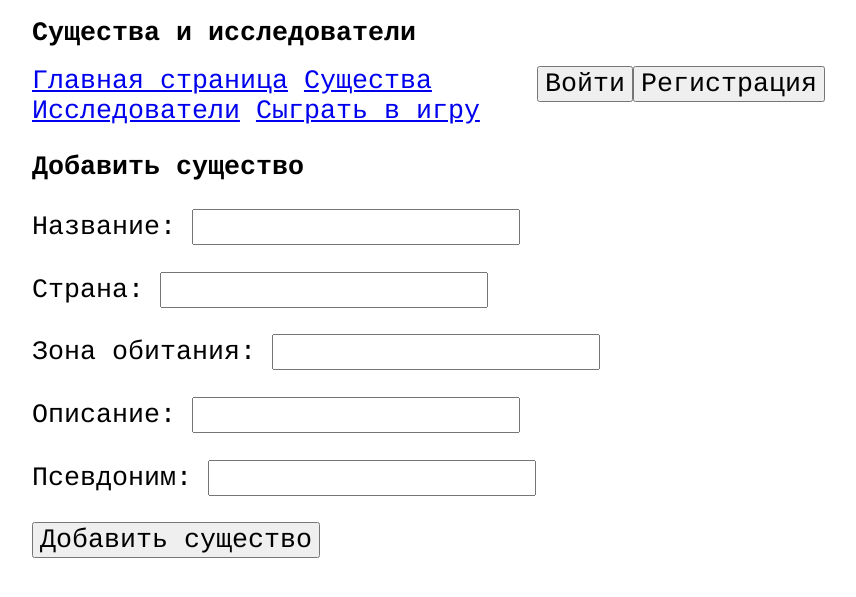
After one commit to TheStupidBear/FastAPI-Creature, a FastAPI app: template template/create_creature.html in a window 1280 px wide. The commit adds this page. Shown: the top 597 px of the page, without its empty margins (108-964 px from the left). Run offline with FastAPI, Linux system fonts and the light colour scheme; the template is opened without the code that fills it, so the values that code supplies are empty.

Commit message:
делаю добавить существо

```diff
--- /dev/null
+++ b/template/create_creature.html
@@ -0,0 +1,28 @@
+{% extends 'main.html' %}
+
+{% block content %}
+	<h1>Добавить существо</h1>
+	<form action="/creature/create" method="post">
+		<p>
+		<label for="name">Название:</label>
+		<input type="text" name="name">
+		</p>
+		<p>
+			<label for="country">Страна:</label>
+			<input type="text" name="country">
+		</p>
+		<p>
+			<label for="area">Зона обитания:</label>
+			<input type="text" name="area">
+		</p>
+		<p>
+			<label for="description">Описание:</label>
+			<input type="text" name="description">
+		</p>
+		<p>
+			<label for="aka">Псевдоним:</label>
+			<input type="text" name="aka">
+		</p>
+		<button type="submit">Добавить существо</button>
+	</form>
+{% endblock %}
--- a/template/list_creatures.html
+++ b/template/list_creatures.html
@@ -1,6 +1,9 @@
 {% extends 'main.html' %}
 
 {% block content %}
+ <form action="/creature/add" method="POST">
+    	<button type="submit">Добавить существо</button>
+ </form>
 <table bgcolor="#eeeeee">
  	<tr>
  		<th colspan=3>Существа</th>
@@ -25,7 +28,4 @@
  	</tr>
  	{% endfor %}
  </table>
- <form action="/creature/add" method="POST">
-    	<button type="submit">Добавить существо</button>
- </form>
 {% endblock %}
--- a/template/main.html
+++ b/template/main.html
@@ -32,9 +32,9 @@
 	<div class="container">
   		<div class="item">
 			<a href="/">Главная страница</a>
-			{% block content %}
-			{% endblock %}
-
+			<a href="/creature">Существа</a>
+			<a href="/explorer">Исследователи</a>
+			<a href="/game">Сыграть в игру</a>
   		</div>
   		<div class="item">
   			<div class="user">
@@ -49,6 +49,12 @@
   		</div>
 	</div>
 
+	<div class="body">
+		<p></p>
+		{% block content %}
+		{% endblock %}
+	</div>
+
 
 	</body>
 </html>
--- a/web/main.py
+++ b/web/main.py
@@ -33,7 +33,7 @@ template_obj = Jinja2Templates(directory=f"{parent_dir}/template")
 #главная страница
 @app.get("/")
 async def top(request: Request):
-    return template_obj.TemplateResponse("index.html",
+    return template_obj.TemplateResponse("main.html",
                                          {"request": request})
 
 
--- a/web/user.py
+++ b/web/user.py
@@ -32,7 +32,7 @@ def login_post(request: Request,
     ):
     if service.login_user(credentials): #если прошла аутентификация
         message = f"Привет, {credentials.username}"
-        return template_obj.TemplateResponse("index.html",
+        return template_obj.TemplateResponse("main.html",
                                              {"request": request, "message": message})
     else:
         raise HTTPException(
@@ -78,7 +78,7 @@ async def reg(request: Request, username: str = Form(...), password: str = Form(
         else:
             service.create(User(username=username, password=password))
             message = f"Привет, {username}"
-            return template_obj.TemplateResponse("index.html",
+            return template_obj.TemplateResponse("main.html",
                                                  {"request": request, "message": message})
 
 
```
Also changed, not shown: template/index.html (deleted, +0 -7 lines), web/creature.py (+9 -7 lines).
